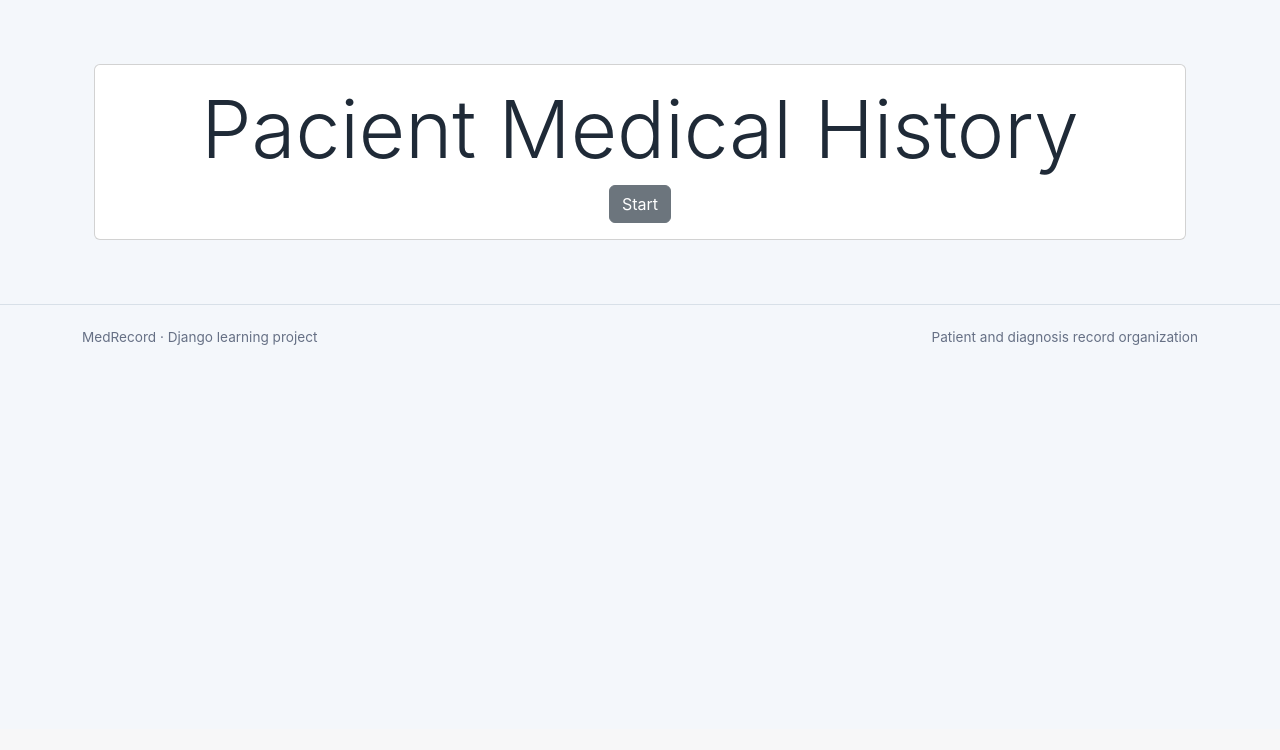
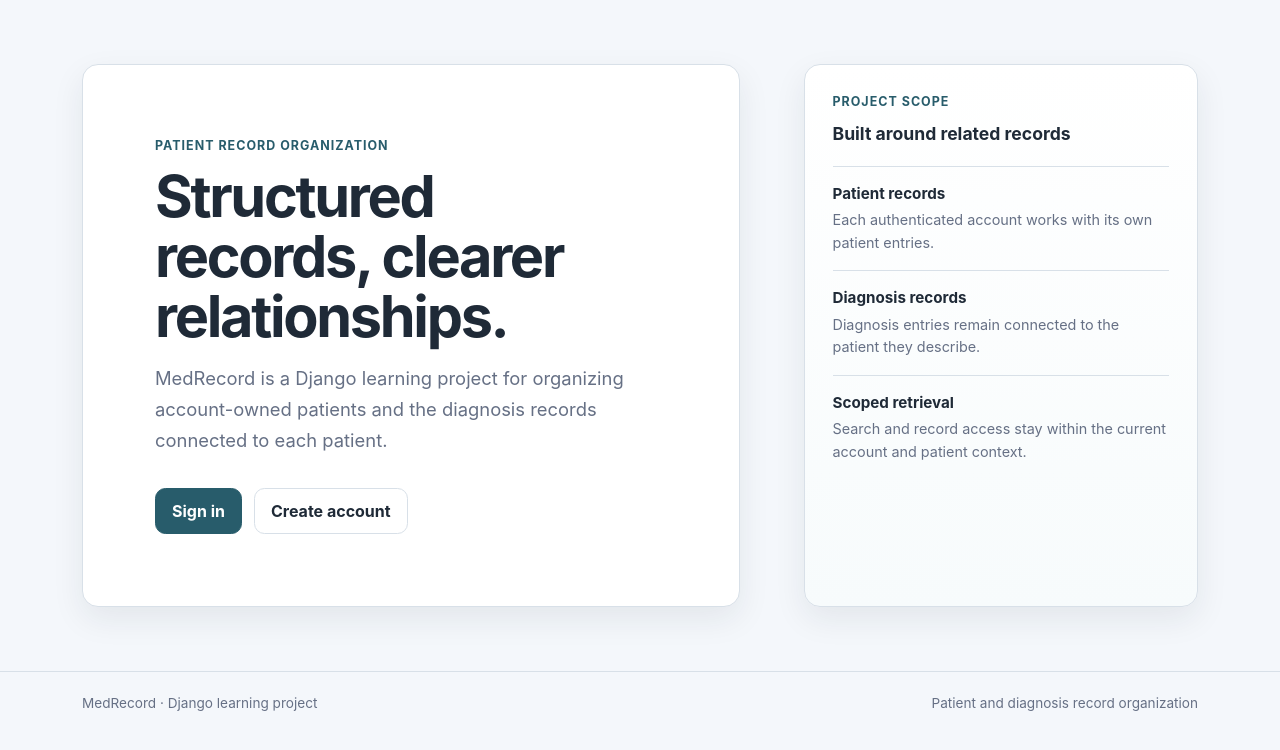
Before and after one commit to enrique28-ai/Medrecord, a Django app: page / in a window 1280 px wide. Shown: the part 71-821 px from the top of the page. Before the commit the page ends 416 px from the top, so only its background shows below. Run offline with Django 5.2, Linux system fonts and the light colour scheme.

Commit message:
style: redesign MedRecord home

```diff
--- a/medregister/templates/home.html
+++ b/medregister/templates/home.html
@@ -1,14 +1,41 @@
 {% extends 'base.html' %}
+{% block title %}MedRecord{% endblock %}
+{% block content %}
+<section class="hero-panel">
+  <div class="hero-panel__main">
+    <p class="page-eyebrow">Patient record organization</p>
+    <h1 class="page-title">Structured records, clearer relationships.</h1>
+    <p class="page-subtitle">
+      MedRecord is a Django learning project for organizing account-owned patients and the diagnosis records connected to each patient.
+    </p>
+    <div class="hero-panel__actions">
+      {% if user.is_authenticated %}
+        <a class="btn-medrecord" href="{% url 'patients' %}">View patients</a>
+        <a class="btn-outline-medrecord" href="{% url 'create_patient' %}">Add patient</a>
+      {% else %}
+        <a class="btn-medrecord" href="{% url 'signin' %}">Sign in</a>
+        <a class="btn-outline-medrecord" href="{% url 'signup' %}">Create account</a>
+      {% endif %}
+    </div>
+  </div>
 
-{% block content%}
-<main class="container" py-5>
-<section class="card card-body">
-<h1 class="display-1 text-center">Pacient Medical History</h1>
-<div class="text-center">
-<a class="btn btn-secondary" href="{% url 'signin' %}">
-    Start
-</a>
-</div>
+  <aside class="hero-panel__aside">
+    <p class="page-eyebrow">Project scope</p>
+    <h2>Built around related records</h2>
+    <ul class="feature-list">
+      <li>
+        <strong>Patient records</strong>
+        <span>Each authenticated account works with its own patient entries.</span>
+      </li>
+      <li>
+        <strong>Diagnosis records</strong>
+        <span>Diagnosis entries remain connected to the patient they describe.</span>
+      </li>
+      <li>
+        <strong>Scoped retrieval</strong>
+        <span>Search and record access stay within the current account and patient context.</span>
+      </li>
+    </ul>
+  </aside>
 </section>
-</main>
 {% endblock %}
```
